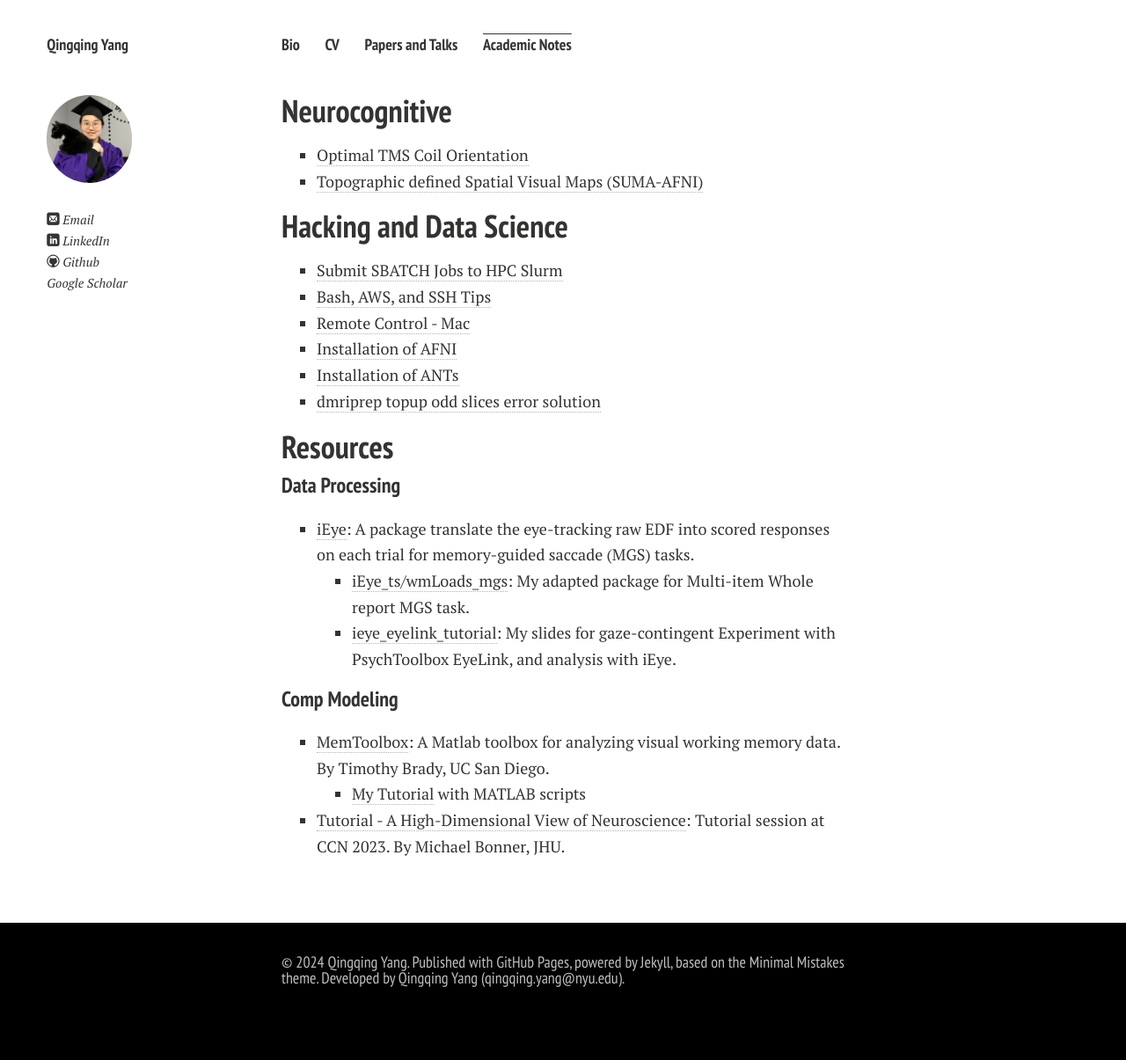
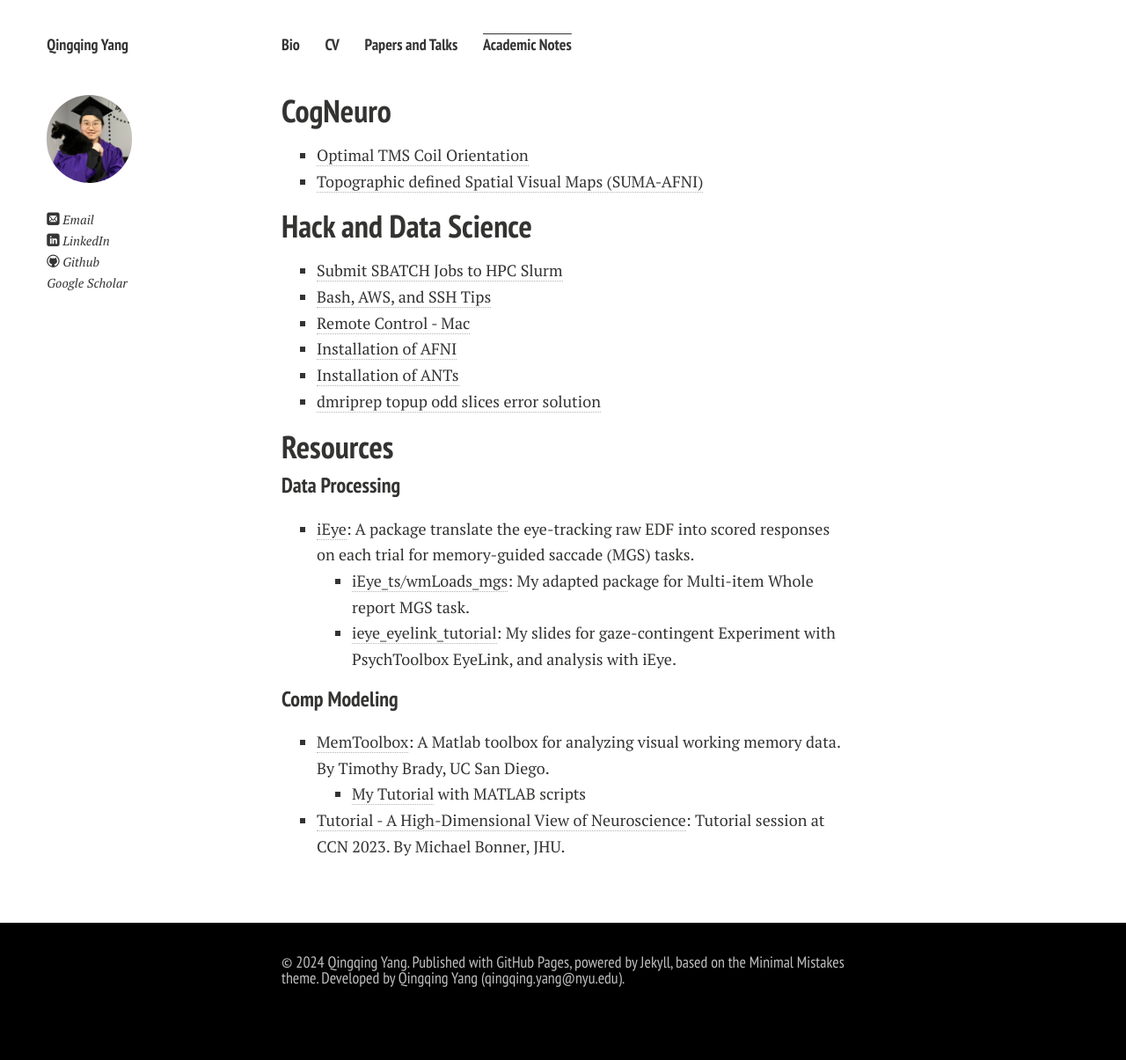
Before and after one commit to Qingqing-Yang-177/Qingqing-Yang-177.github.io, a Jekyll site: the page built from blogs.md, in a window 1280 px wide. Shown: the whole page at 88% size. Built offline with Jekyll 4.4.1, drawn with Linux system fonts in a browser that asks for light colours; nearby versions of some CDN libraries; comment, search, counter and statistics services are not loaded; a style sheet for code colours, icons or effects is not loaded.

Commit message:
Update blogs.md

```diff
--- a/blogs.md
+++ b/blogs.md
@@ -4,12 +4,12 @@ permalink: /blogs/index.html
 title: blogs
 ---
 
-## Neurocognitive
+## CogNeuro
 
 - [Optimal TMS Coil Orientation](https://classic-comb-130.notion.site/Optimal-TMS-Coil-Orientation-67cead69b489400e82980f61b68994c1?pvs=4)
 - [Topographic defined Spatial Visual Maps (SUMA-AFNI)](https://classic-comb-130.notion.site/Topographical-Spatial-Visual-Maps-183d241be78e4a37b98755d7fdab9bba?pvs=4)
 
-## Hacking and Data Science
+## Hack and Data Science
 
 - [Submit SBATCH Jobs to HPC Slurm](https://classic-comb-130.notion.site/Submit-Jobs-to-HPC-Slurm-34dfb2417fa0407da32dae4002401d5e?pvs=4)
 - [Bash, AWS, and SSH Tips](https://classic-comb-130.notion.site/Bash-AWS-and-SSH-Tips-baa2e0ac79a54d108c5ace253c709eca?pvs=4)
```
